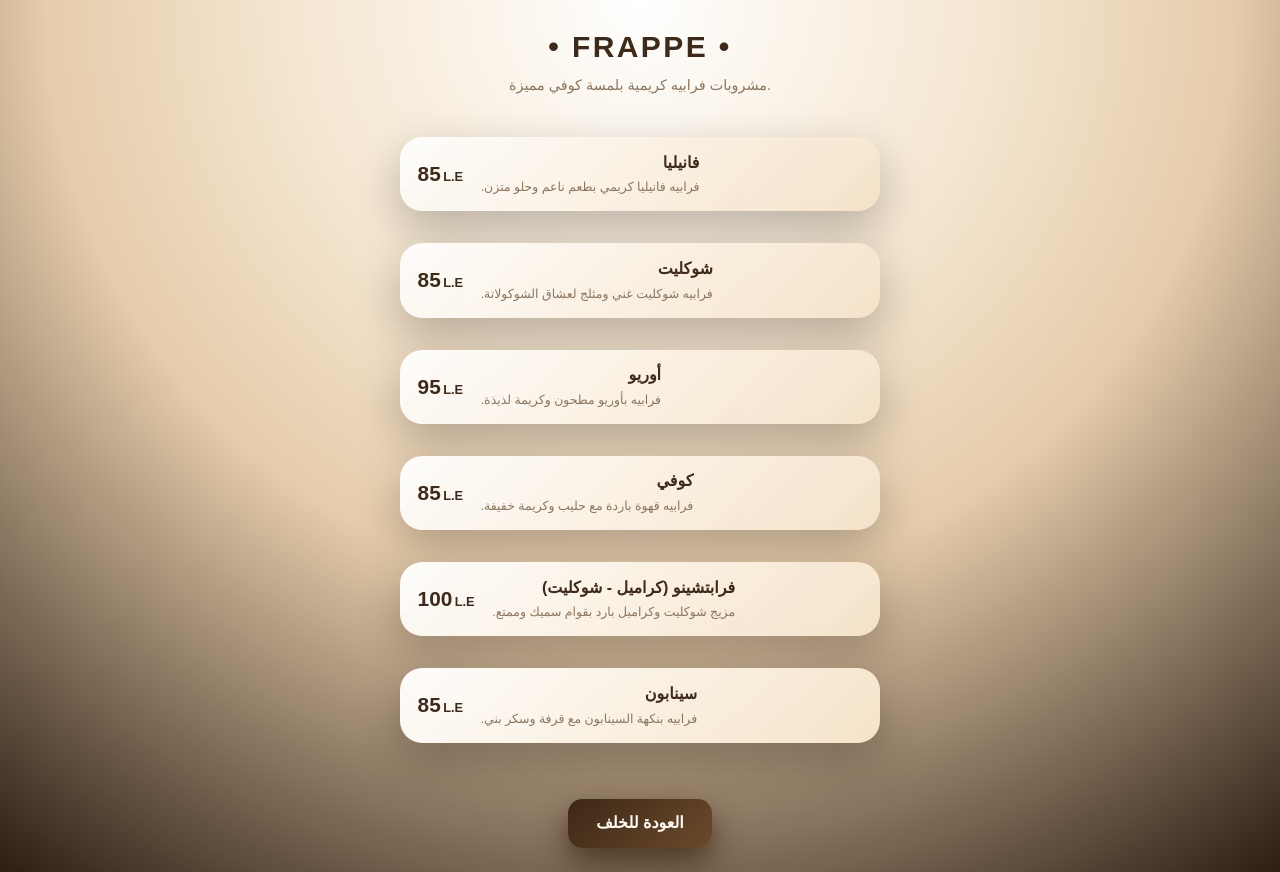
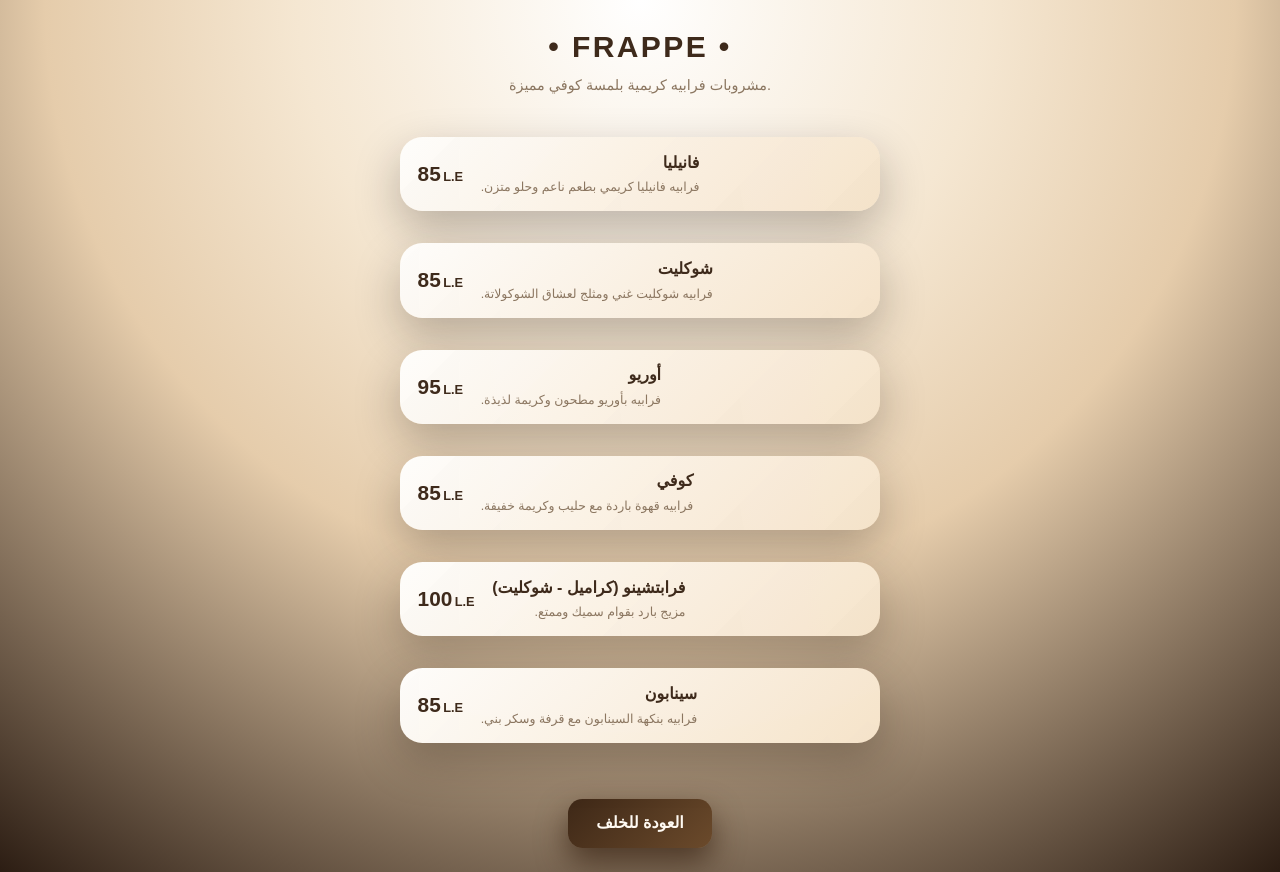
Before and after one commit to heshammmsaifff/nu-menu, a Next.js app: page /drinks/frappe in a window 1280 px wide. Built offline with nearby package versions, Linux system fonts and the light colour scheme; a web font is replaced by a local one.

Commit message:
update description 2

```diff
--- a/app/drinks/frappe/page.js
+++ b/app/drinks/frappe/page.js
@@ -27,7 +27,7 @@ export default function Frappe() {
     },
     {
       name: "فرابتشينو (كراميل - شوكليت)",
-      description: "مزيج شوكليت وكراميل بارد بقوام سميك وممتع.",
+      description: "مزيج بارد بقوام سميك وممتع.",
       sizes: [{ price: 100 }],
     },
     {
```
